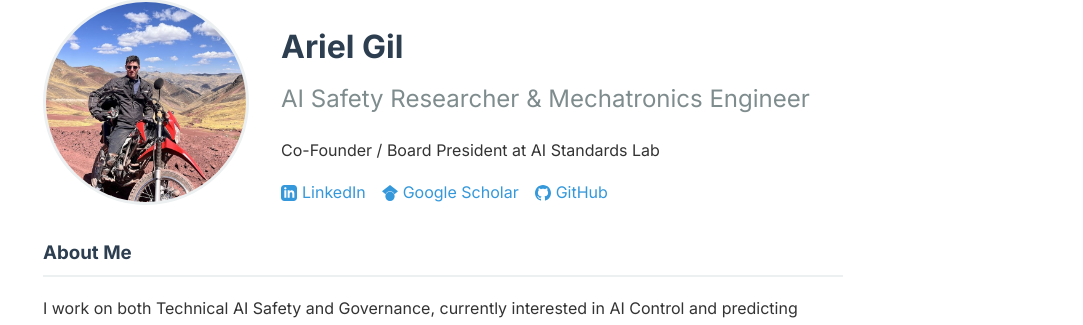
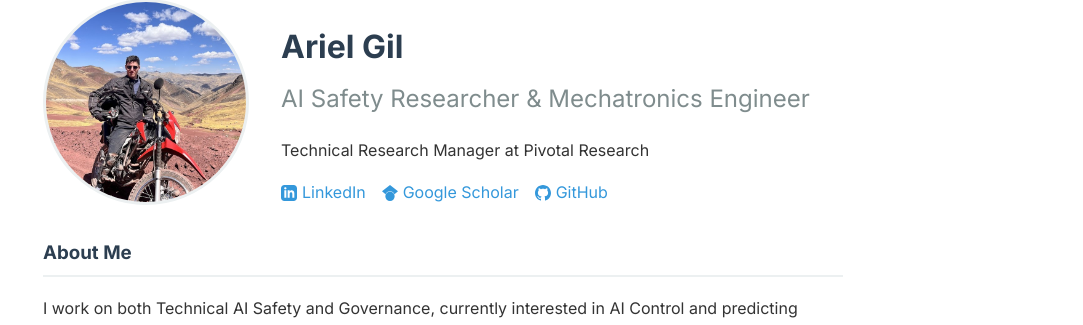
Before and after one commit to ariel-gil/ariel-gil.github.io, a Jekyll site: the page built from index.md, in a window 1280 px wide and 900 px high. Shown: the part 112-437 px from the top of the window, without its empty margins (197-1280 px from the left). Built offline with Jekyll 4.4.1, drawn with Linux system fonts in a browser that asks for light colours.

Commit message:
Update current position to Technical Research Manager at Pivotal Research
Co-Authored-By: Claude Opus 4.5 <noreply@anthropic.com>

```diff
--- a/_layouts/default.html
+++ b/_layouts/default.html
@@ -374,7 +374,7 @@
             <div class="header-text">
                 <h1>Ariel Gil</h1>
                 <h2>AI Safety Researcher & Mechatronics Engineer</h2>
-                <p>Co-Founder / Board President at AI Standards Lab</p>
+                <p>Technical Research Manager at Pivotal Research</p>
                 <div class="social-links">
                     <a href="https://www.linkedin.com/in/ariel-gil/" target="_blank" aria-label="Connect with Ariel on LinkedIn">
                         <svg width="16" height="16" viewBox="0 0 24 24" fill="currentColor">
```
